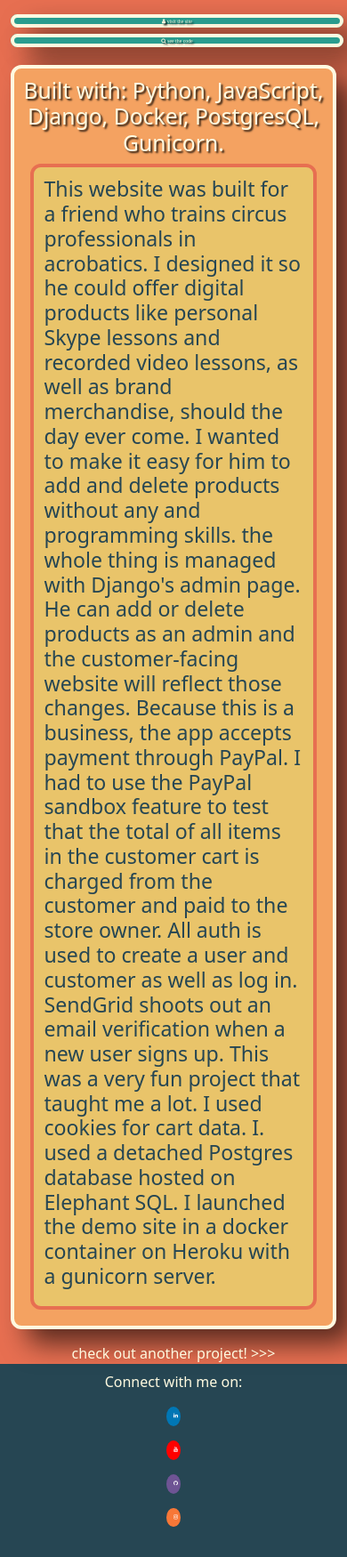
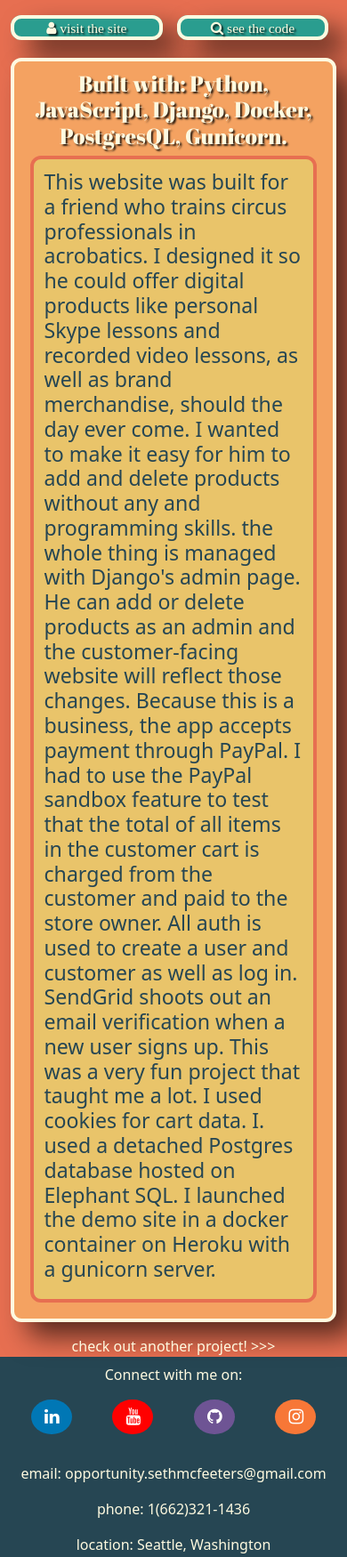
Before and after one commit to iggy18/live-portfolio, a Django app: page /detail/1/ in a window 390 px wide; the page is wider, and only the part inside the window is pictured. Shown: the part 258-2008 px from the top of that part at 89% size. Run offline with Django 3.2, Linux system fonts and the light colour scheme; data comes from the database, SQL or seed files in the repository; parts of the project's set-up code (start-up, migrations or seed data) failed here and were passed over; some libraries are stand-ins or nearby versions; some web fonts are replaced.

Commit message:
mobile tweaking done

```diff
--- a/portfolio/templates/portfolio/base.html
+++ b/portfolio/templates/portfolio/base.html
@@ -32,10 +32,12 @@
             <div class="row foot-row">
                 <div class="list container col-sm">
                     <p class="center light-text">Connect with me on:</p>
-                    <p class="center social"><a href="https://www.linkedin.com/in/seth-mcfeeters/" target="_blank" rel="noopener noreferrer" class="fa fa-linkedin"></a></p>
-                    <p class="center social"><a href="https://www.youtube.com/channel/UCP_QafQiqE7slKe7dbmA68w" target="_blank" rel="noopener noreferrer" class="fa fa-youtube"></a></p>
-                    <p class="center social"><a href="https://github.com/iggy18" target="_blank" rel="noopener noreferrer" class="fa fa-github"></a></p>
-                    <p class="center social"><a href="https://www.instagram.com/iggy18/" target="_blank" rel="noopener noreferrer" class="fa fa-instagram"></a></p>
+                    <div class="line">
+                        <p class="center social mobile-icons"><a href="https://www.linkedin.com/in/seth-mcfeeters/" target="_blank" rel="noopener noreferrer" class="fa fa-linkedin"></a></p>
+                        <p class="center social mobile-icons"><a href="https://www.youtube.com/channel/UCP_QafQiqE7slKe7dbmA68w" target="_blank" rel="noopener noreferrer" class="fa fa-youtube"></a></p>
+                        <p class="center social mobile-icons"><a href="https://github.com/iggy18" target="_blank" rel="noopener noreferrer" class="fa fa-github"></a></p>
+                        <p class="center social mobile-icons"><a href="https://www.instagram.com/iggy18/" target="_blank" rel="noopener noreferrer" class="fa fa-instagram"></a></p>
+                    </div>
                 </div>
                 <div class="container col-sm">
                     <p class="center light-text"><contact info:</p>
@@ -43,7 +45,7 @@
                     <p class="center light-text">phone: 1(662)321-1436</p>
                     <p class="center light-text">location: Seattle, Washington</p>
                 </div>
-                <div class="container col-sm">
+                <div class="container col-sm center-item">
                     <iframe width="426" height="240" src="https://www.youtube.com/embed/Yqh1ffxuTao" title="YouTube video player" allow="accelerometer; autoplay; clipboard-write; encrypted-media; gyroscope; picture-in-picture" allowfullscreen></iframe>
                 </div>
             </div>
--- a/portfolio/templates/portfolio/detail.html
+++ b/portfolio/templates/portfolio/detail.html
@@ -12,18 +12,18 @@
 
 <!--visit buttons-->
 <div class="container">
-    <div class="row large-icon light-text visit-buttons">
-    <section class="col-md">
+    <div class="row large-icon light-text mobile-row">
+        <section class="col-md mobile-hide">
         </section>
-        <section class="col-md">
+        <section class="col-md visit-col">
                 <a class="visit" href="{{project.live_url}}" target="_blank" rel="noopener noreferrer"><i class="fas fa fa-user"> visit the site</i></a>
         </section>
-        <section class="col-md">
+        <section class="col-md mobile-hide">
         </section>
-        <section class="col-md">
+        <section class="col-md visit-col">
                 <a class="visit" href="{{project.github_url}}" target="_blank" rel="noopener noreferrer"><i class="fas fa fa-search"> see the code</i></a>
         </section>
-        <section class="col-md">
+        <section class="col-md mobile-hide">
         </section>
     </div>
 </div>
@@ -31,7 +31,7 @@
 <!--long project description-->
 <div class="container center-box">
     <div class="detail-box">
-        <h2 class="center light-text t-shadow">Built with: {{project.language}}</h2>
+        <h2 class="center light-text t-shadow abril">Built with: {{project.language}}</h2>
         <div class="description-box dark-text">
             <h3>{{project.long_description|safe}}</h3>
         </div>
--- a/portfolio/templates/portfolio/home.html
+++ b/portfolio/templates/portfolio/home.html
@@ -32,7 +32,7 @@
                 </div>
             </div>
         {% else %}
-            <div class="row project-item">
+            <div class="row project-item flip">
                 <div class="col-md">
                     <h1 class="center light-text lobster t-shadow">{{project.name}}</h1>
                     <div class="group">
--- a/static/css/base.css
+++ b/static/css/base.css
@@ -83,7 +83,7 @@
 }
 
 .fa:hover {
-    opacity: 0.7;
+    cursor: pointer;
 }
 
 .center-box {
--- a/static/css/detail.css
+++ b/static/css/detail.css
@@ -185,3 +185,81 @@
     width: 100%;
     height: 100%;
 }
+
+
+@media (max-width:768px){
+    .flip{
+        flex-direction: column-reverse;
+    }
+    .group{
+        margin: 0;
+    }
+
+    .foot-row{
+        flex-direction: column;
+    }
+
+    .me-title{
+        font-size: 5vw;
+    }
+
+    .me-text{
+        font-size: 3.2vw;
+    }
+
+    .line{
+        display: flex;
+        flex-direction: row;
+        justify-content: space-around;
+    }
+
+    .line p{
+        font-size: 5vw;
+    }
+    .fa{
+        padding: 10px 23px 10px 23px;
+    }
+
+    .fa-youtube::before{
+        position: relative;
+        margin-left: -2vw;
+    }
+
+    .fa-github::before{
+        position: relative;
+        margin-left: -2vw;
+    }
+
+    .fa-linkedin::before{
+        position: relative;
+        margin-left: -2vw;
+    }
+
+    .fa-instagram::before{
+        position: relative;
+        margin-left: -2vw;
+    }
+
+    .visit-buttons{
+        min-height: 12vh;
+        display: flex;
+        flex-direction: row;
+    }
+
+    .mobile-hide{
+        display: none;
+    }
+
+    .mobile-row{
+        flex-wrap: nowrap !important;
+        width: 51% !important;
+    }
+
+    .large-icon{
+        font-size: 4vw;
+    }
+
+    .back{
+        font-size: 2vw;
+    }
+}
```
